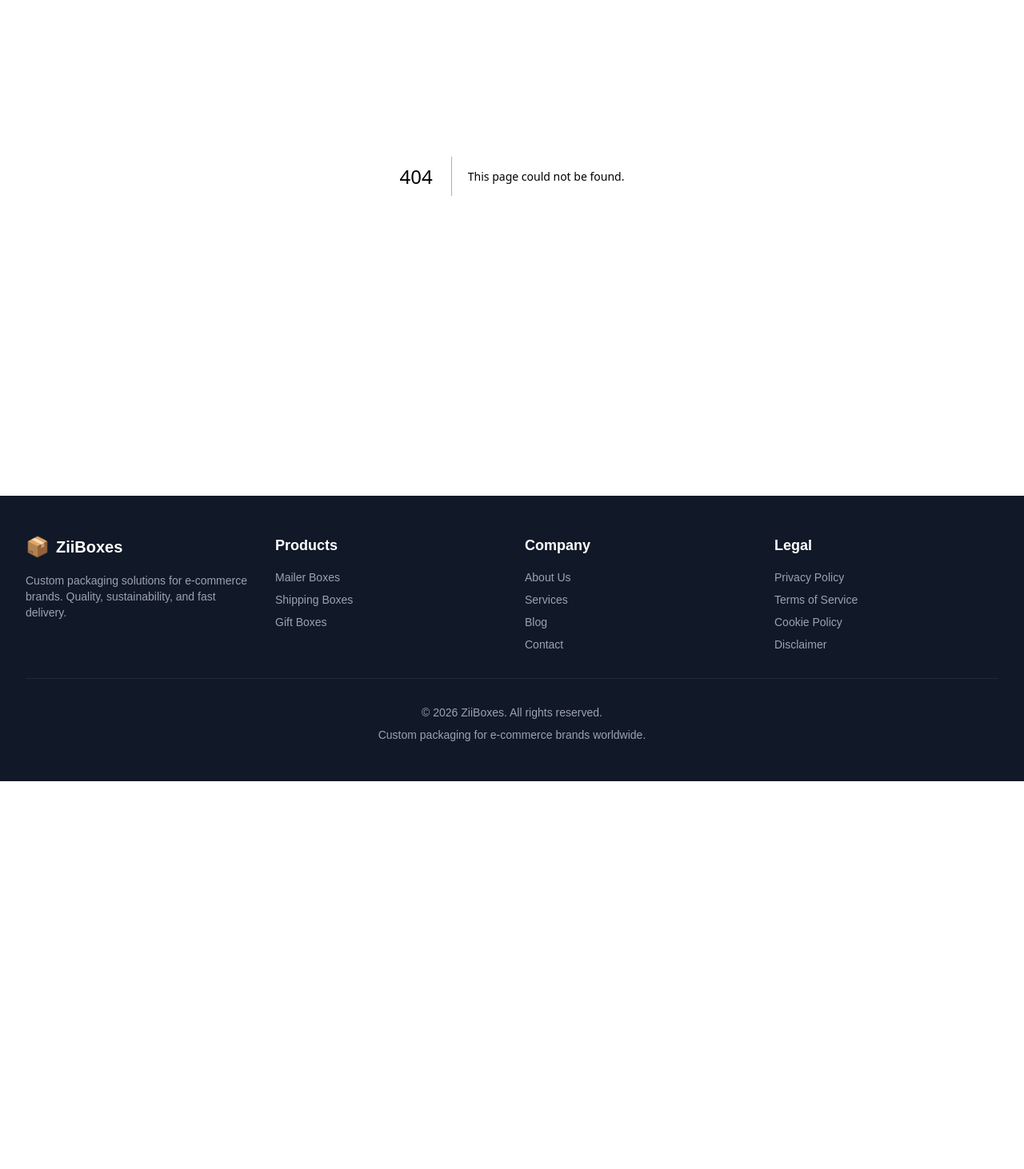
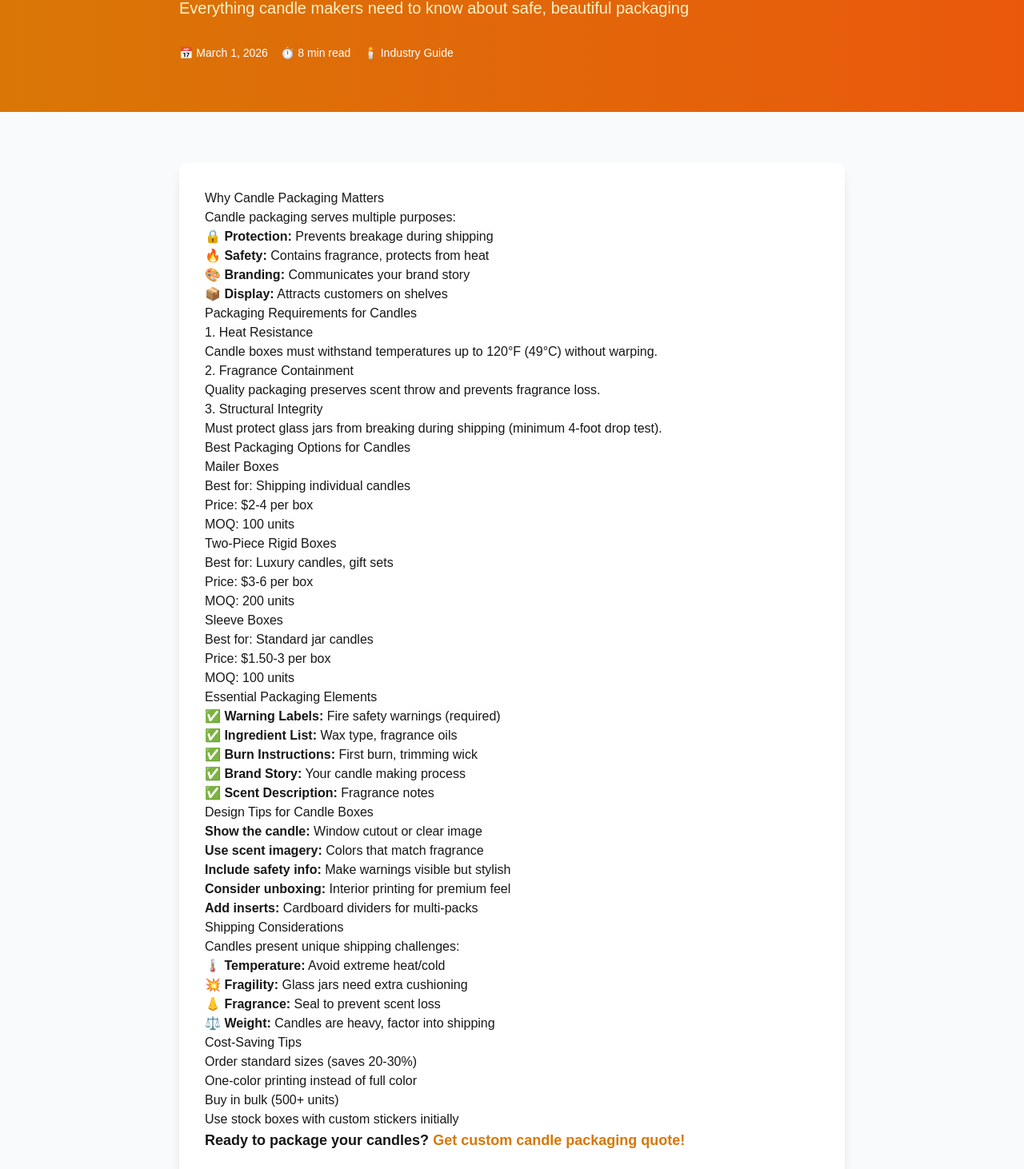
Before and after one commit to shupande/ziiboxes, a Next.js app: page /blog/candle-packaging-ultimate-guide in a window 1280 px wide. Before the commit this address had no page. Shown: the part 244-1706 px from the top of the page at 80% size. Before the commit the page ends 1221 px from the top, so only its background shows below. Built offline with nearby package versions, Linux system fonts and the light colour scheme.

Commit message:
Add candle packaging ultimate guide blog post

```diff
--- /dev/null
+++ b/app/blog/candle-packaging-ultimate-guide/page.tsx
@@ -0,0 +1,118 @@
+import Link from "next/link";
+
+export const metadata = {
+  title: "Candle Packaging: The Ultimate Guide",
+  description: "Everything you need to know about candle packaging. Safety, design, and materials for candle makers.",
+};
+
+export default function CandlePackagingGuide() {
+  return (
+    <main className="min-h-screen bg-gray-50">
+      <section className="bg-gradient-to-r from-amber-600 to-orange-600 text-white py-16">
+        <div className="max-w-4xl mx-auto px-4 sm:px-6 lg:px-8">
+          <h1 className="text-4xl md:text-5xl font-bold mb-4">
+            Candle Packaging: The Ultimate Guide
+          </h1>
+          <p className="text-xl text-amber-100">
+            Everything candle makers need to know about safe, beautiful packaging
+          </p>
+          <div className="mt-8 flex items-center space-x-4 text-sm">
+            <span>📅 March 1, 2026</span>
+            <span>⏱️ 8 min read</span>
+            <span>🕯️ Industry Guide</span>
+          </div>
+        </div>
+      </section>
+
+      <article className="py-16">
+        <div className="max-w-4xl mx-auto px-4 sm:px-6 lg:px-8">
+          <div className="bg-white rounded-xl shadow-lg p-8 prose prose-blue max-w-none">
+            <h2>Why Candle Packaging Matters</h2>
+            <p>Candle packaging serves multiple purposes:</p>
+            <ul>
+              <li>🔒 <strong>Protection:</strong> Prevents breakage during shipping</li>
+              <li>🔥 <strong>Safety:</strong> Contains fragrance, protects from heat</li>
+              <li>🎨 <strong>Branding:</strong> Communicates your brand story</li>
+              <li>📦 <strong>Display:</strong> Attracts customers on shelves</li>
+            </ul>
+
+            <h2>Packaging Requirements for Candles</h2>
+            <h3>1. Heat Resistance</h3>
+            <p>Candle boxes must withstand temperatures up to 120°F (49°C) without warping.</p>
+
+            <h3>2. Fragrance Containment</h3>
+            <p>Quality packaging preserves scent throw and prevents fragrance loss.</p>
+
+            <h3>3. Structural Integrity</h3>
+            <p>Must protect glass jars from breaking during shipping (minimum 4-foot drop test).</p>
+
+            <h2>Best Packaging Options for Candles</h2>
+
+            <h3>Mailer Boxes</h3>
+            <ul>
+              <li>Best for: Shipping individual candles</li>
+              <li>Price: $2-4 per box</li>
+              <li>MOQ: 100 units</li>
+            </ul>
+
+            <h3>Two-Piece Rigid Boxes</h3>
+            <ul>
+              <li>Best for: Luxury candles, gift sets</li>
+              <li>Price: $3-6 per box</li>
+              <li>MOQ: 200 units</li>
+            </ul>
+
+            <h3>Sleeve Boxes</h3>
+            <ul>
+              <li>Best for: Standard jar candles</li>
+              <li>Price: $1.50-3 per box</li>
+              <li>MOQ: 100 units</li>
+            </ul>
+
+            <h2>Essential Packaging Elements</h2>
+            <ul>
+              <li>✅ <strong>Warning Labels:</strong> Fire safety warnings (required)</li>
+              <li>✅ <strong>Ingredient List:</strong> Wax type, fragrance oils</li>
+              <li>✅ <strong>Burn Instructions:</strong> First burn, trimming wick</li>
+              <li>✅ <strong>Brand Story:</strong> Your candle making process</li>
+              <li>✅ <strong>Scent Description:</strong> Fragrance notes</li>
+            </ul>
+
+            <h2>Design Tips for Candle Boxes</h2>
+            <ol>
+              <li><strong>Show the candle:</strong> Window cutout or clear image</li>
+              <li><strong>Use scent imagery:</strong> Colors that match fragrance</li>
+              <li><strong>Include safety info:</strong> Make warnings visible but stylish</li>
+              <li><strong>Consider unboxing:</strong> Interior printing for premium feel</li>
+              <li><strong>Add inserts:</strong> Cardboard dividers for multi-packs</li>
+            </ol>
+
+            <h2>Shipping Considerations</h2>
+            <p>Candles present unique shipping challenges:</p>
+            <ul>
+              <li>🌡️ <strong>Temperature:</strong> Avoid extreme heat/cold</li>
+              <li>💥 <strong>Fragility:</strong> Glass jars need extra cushioning</li>
+              <li>👃 <strong>Fragrance:</strong> Seal to prevent scent loss</li>
+              <li>⚖️ <strong>Weight:</strong> Candles are heavy, factor into shipping</li>
+            </ul>
+
+            <h2>Cost-Saving Tips</h2>
+            <ul>
+              <li>Order standard sizes (saves 20-30%)</li>
+              <li>One-color printing instead of full color</li>
+              <li>Buy in bulk (500+ units)</li>
+              <li>Use stock boxes with custom stickers initially</li>
+            </ul>
+
+            <p className="text-lg font-semibold">
+              Ready to package your candles?{" "}
+              <Link href="/quote" className="text-amber-600 hover:underline">
+                Get custom candle packaging quote!
+              </Link>
+            </p>
+          </div>
+        </div>
+      </article>
+    </main>
+  );
+}
```
